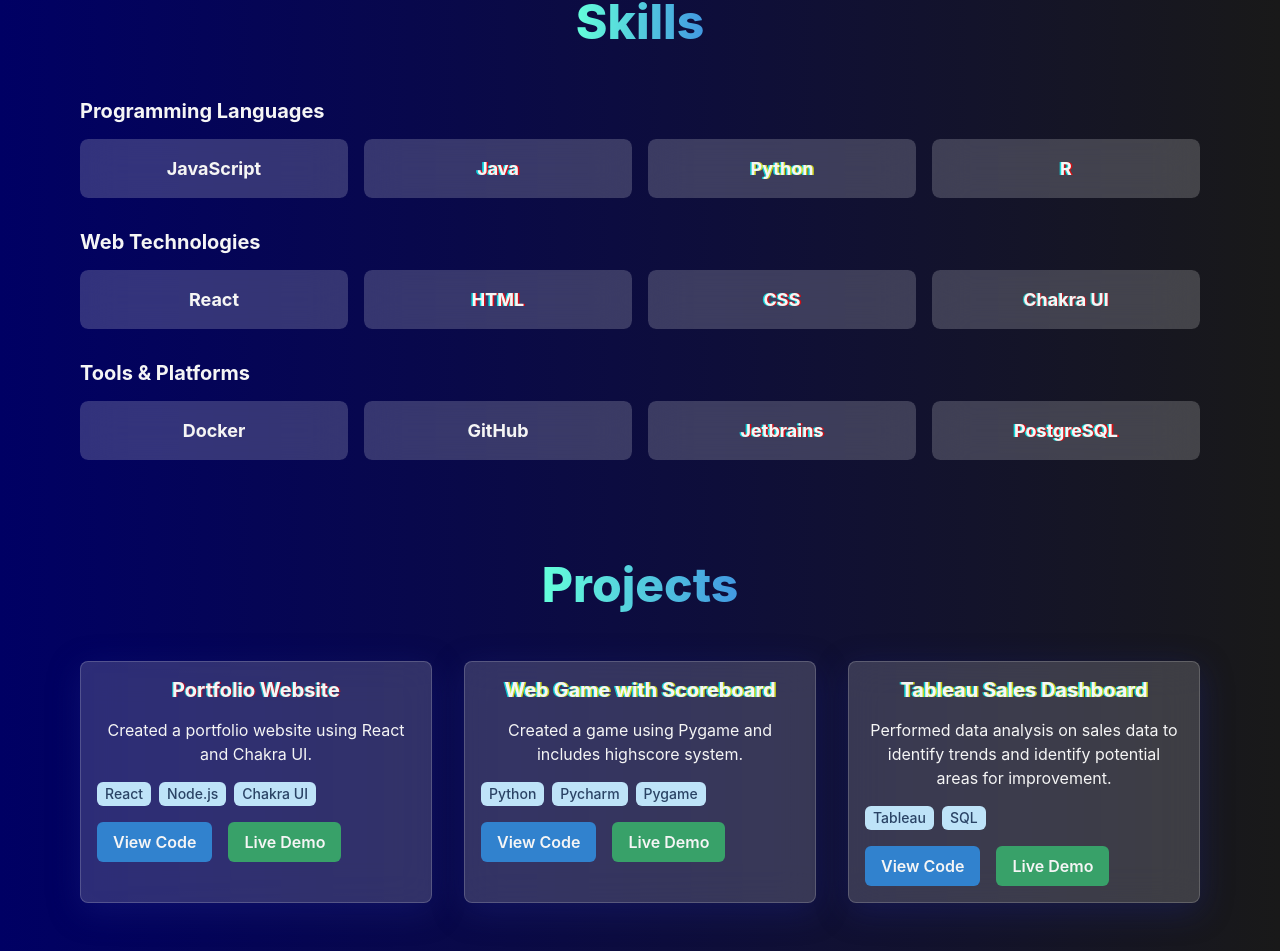
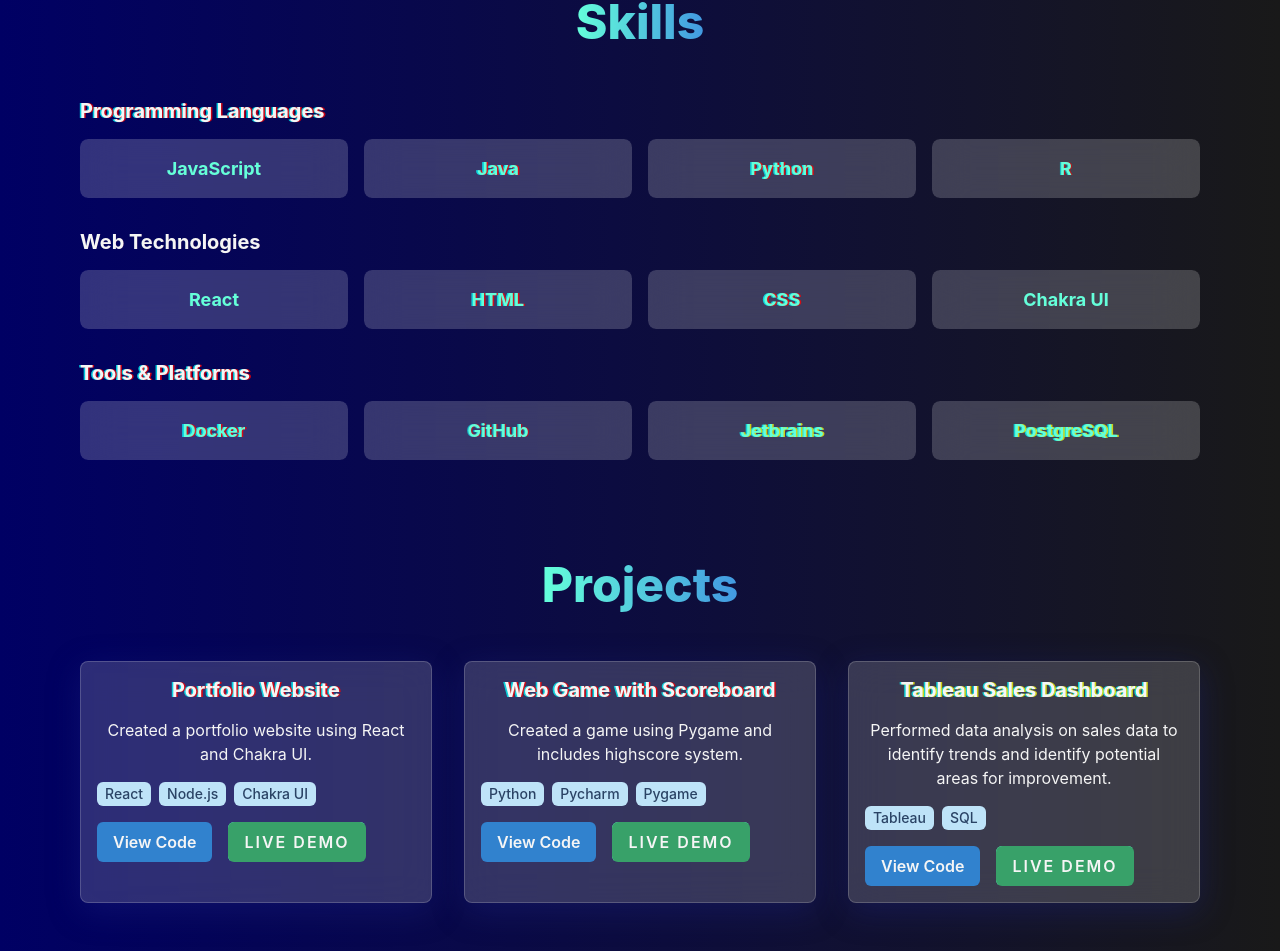
Before and after one commit to Mewagers/Mewagers.github.io, a React (Create React App) app: page / in a window 1280 px wide. Shown: the part 602-1553 px from the top of the page. Built offline with nearby package versions, Linux system fonts and the light colour scheme.

Commit message:
Cleaned up a few visuals. Removed glitch effect on the 'About.js' paragraph making it easier to read.

```diff
--- a/src/App.css
+++ b/src/App.css
@@ -248,16 +248,16 @@
     transform: translate(0);
   }
   20% {
-    transform: translate(-2px, 2px);
+    transform: translate(-1px, 1px);
   }
   40% {
-    transform: translate(-2px, -2px);
+    transform: translate(-1px, -1px);
   }
   60% {
-    transform: translate(2px, 2px);
+    transform: translate(1px, 1px);
   }
   80% {
-    transform: translate(2px, -2px);
+    transform: translate(1px, -1px);
   }
   100% {
     transform: translate(0);
@@ -298,7 +298,10 @@
 .skill-box:hover {
   transform: translateY(-5px) scale(1.03);
 }
-
+.skill-box:hover .chakra-text {
+  color: #020043 !important;
+  text-shadow: 0 0 8px rgba(100, 255, 218, 0.5);
+}
 .skill-box:hover::before {
   opacity: 1;
 }
--- a/src/components/About.js
+++ b/src/components/About.js
@@ -64,7 +64,7 @@
                             color="whitesmoke"
                             lineHeight="tall"
                             maxW="800px"
-                            className={getRandomGlitchClass()}
+
                         >
                             I am a passionate software developer with experience in building modern web applications.
                             Holding a Bachelor's degree in Computer Science and a certification in Data Science, I bring
--- a/src/components/Projects.js
+++ b/src/components/Projects.js
@@ -3,6 +3,12 @@
 
 
 const Projects = () => {
+    // Handle demo button click
+    const handleDemoClick = (e) => {
+        e.preventDefault();
+        alert("UNDER CONSTRUCTION. \nPlease check back soon.");
+    };
+
     const projects = [
         {
             title: "Portfolio Website",
@@ -109,11 +115,10 @@
                                             View Code
                                         </Button>
                                         <Button
-                                            as="a"
-                                            href={project.demo}
-                                            target="_blank"
+                                            onClick={handleDemoClick}
                                             colorScheme="green"
                                             color="whitesmoke"
+                                            className="download-button"
                                         >
                                             Live Demo
                                         </Button>
--- a/src/components/Skills.js
+++ b/src/components/Skills.js
@@ -57,6 +57,7 @@
                                 size="md"
                                 mb={4}
                                 color="whitesmoke"
+                                className={getRandomGlitchClass()}
                             >
                                 {category.category}
                             </Heading>
@@ -76,7 +77,7 @@
                                         overflow="hidden"
                                     >
                                         <Text
-                                            color="whitesmoke"
+                                            color="#64FFDA"
                                             fontSize="lg"
                                             fontWeight="bold"
                                             zIndex="2"
```
